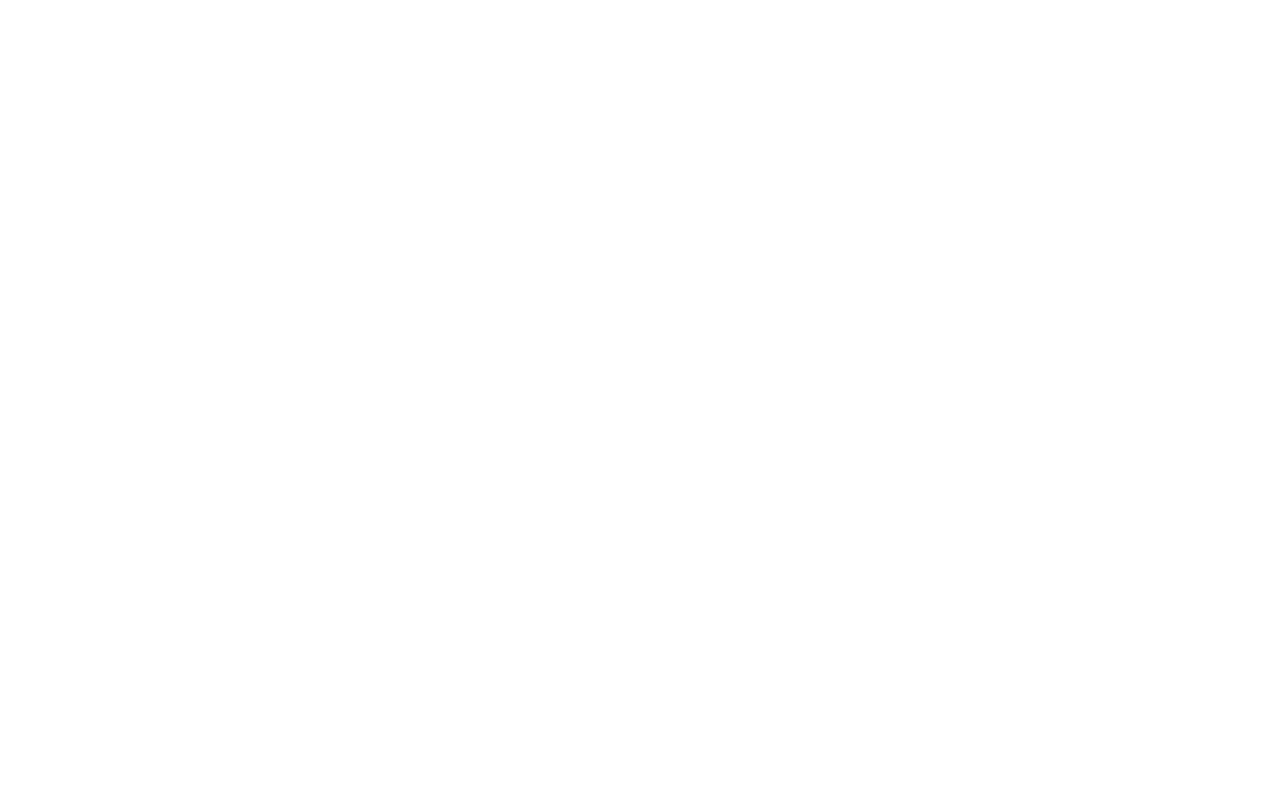
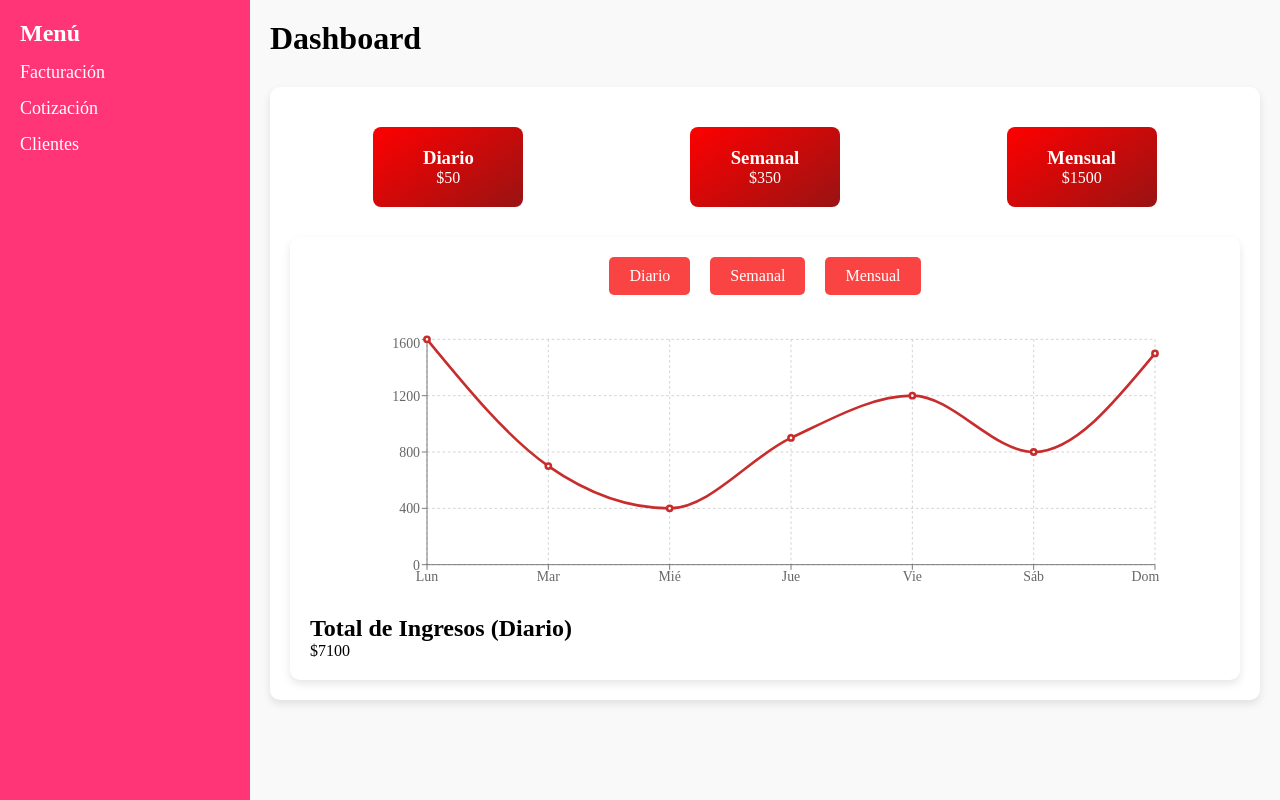
Before and after one commit to alejandromartin1/PrintAdmin, a React (Create React App) app in the folder frontend/: page /dashboard in a window 1280 px wide. Before the commit this address had no page. Built offline with nearby package versions, Linux system fonts and the light colour scheme.

Commit message:
Creacion de ventanas

```diff
--- a/frontend/package.json
+++ b/frontend/package.json
@@ -3,12 +3,18 @@
   "version": "0.1.0",
   "private": true,
   "dependencies": {
+    "@fortawesome/fontawesome-svg-core": "^6.7.2",
+    "@fortawesome/free-brands-svg-icons": "^6.7.2",
+    "@fortawesome/free-regular-svg-icons": "^6.7.2",
+    "@fortawesome/free-solid-svg-icons": "^6.7.2",
+    "@fortawesome/react-fontawesome": "^0.2.2",
     "axios": "^1.7.9",
     "cra-template": "1.2.0",
     "react": "^18.3.1",
     "react-dom": "^18.3.1",
     "react-router-dom": "^7.2.0",
     "react-scripts": "5.0.1",
+    "recharts": "^2.15.1",
     "web-vitals": "^4.2.4"
   },
   "scripts": {
--- a/frontend/src/App.js
+++ b/frontend/src/App.js
@@ -2,6 +2,8 @@
 import Welcome from '../src/componentes/welcome';
 import Login from '../src/componentes/login';
 import Register from '../src/componentes/registro';
+import Dashboard from '../src/componentes/dashboard';
+
 
 function App() {
     return (
@@ -10,6 +12,7 @@
                 <Route path="/" element={<Welcome />} />
                 <Route path="/login" element={<Login />} />
                 <Route path="/register" element={<Register />} />
+                <Route path="/dashboard" element={<Dashboard />} />
             </Routes>
         </Router>
     );
--- /dev/null
+++ b/frontend/src/componentes/dashboard.js
@@ -0,0 +1,42 @@
+import React from 'react';
+import { Link } from 'react-router-dom';
+import '../styles/dashboard.css';
+import Grafic from '../componentes/grafics';
+
+const Dashboard = () => {
+    return (
+        <div className="dashboard-container">
+            <aside className="sidebar">
+                <h2>Menú</h2>
+                <ul>
+                    <li><Link to="/facturacion">Facturación</Link></li>
+                    <li><Link to="/cotizacion">Cotización</Link></li>
+                    <li><Link to="/clientes">Clientes</Link></li>
+                </ul>
+            </aside>
+            <main className="main-content">
+                <h1>Dashboard</h1>
+                <div className='income-chart-container'>
+                    {/* Cuadros de ingresos */}
+                <div className="stats">
+                    <div className="stat-box">
+                        <h3>Diario</h3>
+                        <div className="number">$50</div> {/* modificarlo con consumo de api  */}
+                    </div>
+                    <div className="stat-box">
+                        <h3>Semanal</h3>
+                        <div className="number">$350</div> {/* modificarlo con consumo de api  */}
+                    </div>
+                    <div className="stat-box">
+                        <h3>Mensual</h3>
+                        <div className="number">$1500</div> {/* modificarlo con consumo de api  */}
+                    </div>
+                </div>
+                    <Grafic />
+                </div>
+            </main>
+        </div>
+    );
+};
+
+export default Dashboard;
--- /dev/null
+++ b/frontend/src/componentes/grafics.js
@@ -0,0 +1,80 @@
+import React, { useState } from 'react';
+import { LineChart, Line, XAxis, YAxis, CartesianGrid, Tooltip, ResponsiveContainer } from 'recharts';
+
+const Grafic = () => {
+    // Estado para almacenar el tipo de gráfico seleccionado (diario, semanal, mensual)
+    const [period, setPeriod] = useState('diario'); // valor inicial "diario"
+
+    // Datos de ingresos para cada período
+    const data = {
+        diario: [
+            { name: 'Lun', ingresos: 1600 },
+            { name: 'Mar', ingresos: 700 },
+            { name: 'Mié', ingresos: 400 },
+            { name: 'Jue', ingresos: 900 },
+            { name: 'Vie', ingresos: 1200 },
+            { name: 'Sáb', ingresos: 800 },
+            { name: 'Dom', ingresos: 1500 },
+        ],
+        semanal: [
+            { name: 'Semana 1', ingresos: 3000 },
+            { name: 'Semana 2', ingresos: 3500 },
+            { name: 'Semana 3', ingresos: 2500 },
+            { name: 'Semana 4', ingresos: 4000 },
+        ],
+        mensual: [
+            { name: 'Enero', ingresos: 15000 },
+            { name: 'Febrero', ingresos: 16000 },
+            { name: 'Marzo', ingresos: 14000 },
+            { name: 'Abril', ingresos: 17000 },
+            { name: 'Mayo', ingresos: 18000 },
+            { name: 'Junio', ingresos: 19000 },
+            { name: 'Julio', ingresos: 20000 },
+            { name: 'Agosto', ingresos: 50000 },
+            { name: 'Septiembre', ingresos: 1000 },
+            { name: 'Octubre', ingresos: 2500 },
+            { name: 'Noviembre', ingresos: 20100 },
+            { name: 'Diciembre', ingresos: 1500 },
+        ],
+    };
+
+    // Función para cambiar entre los diferentes períodos
+    const handleChangePeriod = (newPeriod) => {
+        setPeriod(newPeriod);
+    };
+
+    // Sumar los ingresos del periodo seleccionado
+    const sumIncomes = (period) => {
+        return data[period].reduce((acc, item) => acc + item.ingresos, 0);
+    };
+
+    return (
+        <div className="income-chart-container">
+            {/* Botones para cambiar el período */}
+            <div className="period-selector">
+                <button onClick={() => handleChangePeriod('diario')}>Diario</button>
+                <button onClick={() => handleChangePeriod('semanal')}>Semanal</button>
+                <button onClick={() => handleChangePeriod('mensual')}>Mensual</button>
+            </div>
+
+            {/* Renderizamos el gráfico con los datos del período seleccionado */}
+            <ResponsiveContainer width="100%" height={300}>
+                <LineChart data={data[period]}>
+                    <CartesianGrid strokeDasharray="3 3" />
+                    <XAxis dataKey="name" />
+                    <YAxis />
+                    <Tooltip />
+                    <Line type="monotone" dataKey="ingresos" stroke="#C82D2DFF" strokeWidth={3} />
+                </LineChart>
+            </ResponsiveContainer>
+
+            {/* Muestra los ingresos totales */}
+            <div className="total-income">
+                <h2>Total de Ingresos ({period.charAt(0).toUpperCase() + period.slice(1)})</h2>
+                <p>${sumIncomes(period)}</p>
+            </div>
+        </div>
+    );
+};
+
+export default Grafic;
--- a/frontend/src/componentes/login.js
+++ b/frontend/src/componentes/login.js
@@ -1,6 +1,6 @@
 import { useState } from 'react';
 import axios from 'axios';
-import { Link } from 'react-router-dom';
+import { Link, useNavigate } from 'react-router-dom';
 import '../styles/auth.css';
 import logo from '../assets/RUZ.png'; // Asegúrate de colocar tu logo en la carpeta correcta
 
@@ -9,6 +9,7 @@
     const [password, setPassword] = useState('');
     const [message, setMessage] = useState('');
     const [loading, setLoading] = useState(false);
+    const navigate = useNavigate();
 
     const handleLogin = async () => {
         setLoading(true);
@@ -17,6 +18,9 @@
             const res = await axios.post('http://localhost:5000/login', { email, password });
             localStorage.setItem('token', res.data.token);
             setMessage("Inicio de sesión exitoso 🎉");
+            setTimeout(()=>{
+                navigate('/dashboard');
+            }, 1000);
         } catch (error) {
             setMessage(error.response?.data?.message || "Error al iniciar sesión");
         }
--- /dev/null
+++ b/frontend/src/styles/dashboard.css
@@ -0,0 +1,88 @@
+/* Contenedor principal */
+.dashboard-container {
+    display: flex;
+    height: 100vh;
+}
+
+/* Sidebar */
+.sidebar {
+    width: 250px;
+    background-color: #ff3578;
+    color: white;
+    padding: 20px;
+}
+
+.sidebar ul {
+    list-style: none;
+    padding: 0;
+}
+
+.sidebar li {
+    margin: 15px 0;
+}
+
+.sidebar a {
+    color: white;
+    text-decoration: none;
+    font-size: 18px;
+}
+
+/* Contenido Principal */
+.main-content {
+    flex: 1;
+    padding: 20px;
+    background-color: #f9f9f9;  /* Fondo claro para el contenido */
+}
+
+.stats {
+    display: flex;
+    justify-content: space-around;
+    margin-top: 20px;
+}
+
+.stat-box {
+    background: linear-gradient(145deg, #ff0000, #991313); /* Transición de colores azules */
+    color: white;
+    padding: 20px;
+    border-radius: 8px;
+    text-align: center;
+    width: 150px;
+}
+
+/* Diseño del gráfico */
+.income-chart-container {
+    background-color: white; /* Fondo blanco para el gráfico */
+    border-radius: 10px;     /* Bordes redondeados */
+    padding: 20px;           /* Espaciado interno */
+    box-shadow: 0 4px 8px rgba(0, 0, 0, 0.1); /* Sombra sutil */
+    margin-top: 30px;        /* Espaciado superior */
+}
+
+.period-selector {
+    display: flex;
+    justify-content: center;
+    margin-bottom: 20px;
+}
+
+.period-selector button {
+    background-color: #fa4444;
+    color: white;
+    border: none;
+    padding: 10px 20px;
+    margin: 0 10px;
+    font-size: 16px;
+    border-radius: 5px;
+    cursor: pointer;
+    transition: background-color 0.3s ease;
+}
+
+.period-selector button:hover {
+    background-color: #b30000;  /* Cambio de color al pasar el mouse */
+}
+
+/* Estilo para el gráfico */
+.recharts-wrapper {
+    border-radius: 10px;    /* Bordes redondeados del gráfico */
+    background: #ffffff;       /* Fondo blanco */
+    padding: 20px;          /* Padding adicional */
+}
```
Also changed, not shown: package.json (added, +9 -0 lines), 1 other file (tests, documents, lock files or other folders).
